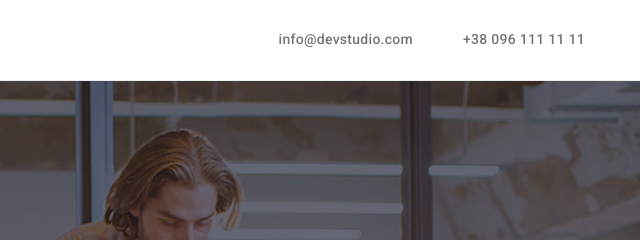
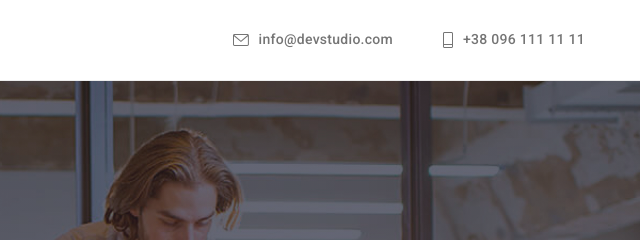
Before and after one commit to NataliiaPasaman/goit-markup-hw-04, a plain HTML site: page index.html in a window 1280 px wide. Shown: the top 240 px of the page, 640-1280 px from the left. Drawn offline with nearby package versions, Linux system fonts and the light colour scheme.

Commit message:
icons в header

```diff
--- a/css/styles.css
+++ b/css/styles.css
@@ -127,7 +127,10 @@ img {
 }
 
 .link-contacts {
-    display: block;
+    display: flex;
+    align-items: center;
+    justify-content: center;
+
     padding-top: 32px;
     padding-bottom: 32px;
 
@@ -143,6 +146,11 @@ img {
 .link-contacts:hover,
 .link-contacts:focus {
     color: var(--accent-color);
+}
+
+.link-contacts>.contacts-icon {
+    margin-right: 10px;
+    fill: currentColor;
 }
 
 /*Секція Герой*/
@@ -224,9 +232,6 @@ img {
     background-color: #F5F4FA;
     border-radius: 4px;
 }
-/* .benefits-icon {
-    fill: var(--title-color);
-/* } */
 
 .title-benefits {
     margin-bottom: 10px;
--- a/index.html
+++ b/index.html
@@ -29,10 +29,19 @@
                 </ul>
             </nav>
             <ul class="menu-contact">
-                <li class="item item-contact"><a class="link-contacts"
-                        href="mailto:info@devstudio.com">info@devstudio.com</a>
+                <li class="item item-contact">
+                    <a class="link-contacts" href="mailto:info@devstudio.com">
+                        <svg class="contacts-icon" width="16" height="12">
+                            <use href="./images/icons/sprite.svg#icon-email"></use>
+                        </svg>
+                        info@devstudio.com</a>
                 </li>
-                <li class="item item-contact"><a class="link-contacts" href="tel:+380961111111">+38 096 111 11 11</a>
+                <li class="item item-contact">
+                    <a class="link-contacts" href="tel:+380961111111">
+                    <svg class="contacts-icon" width="10" height="16">
+                        <use href="./images/icons/sprite.svg#icon-phone"></use>
+                    </svg>
+                    +38 096 111 11 11</a>
                 </li>
             </ul>
         </div>
```
